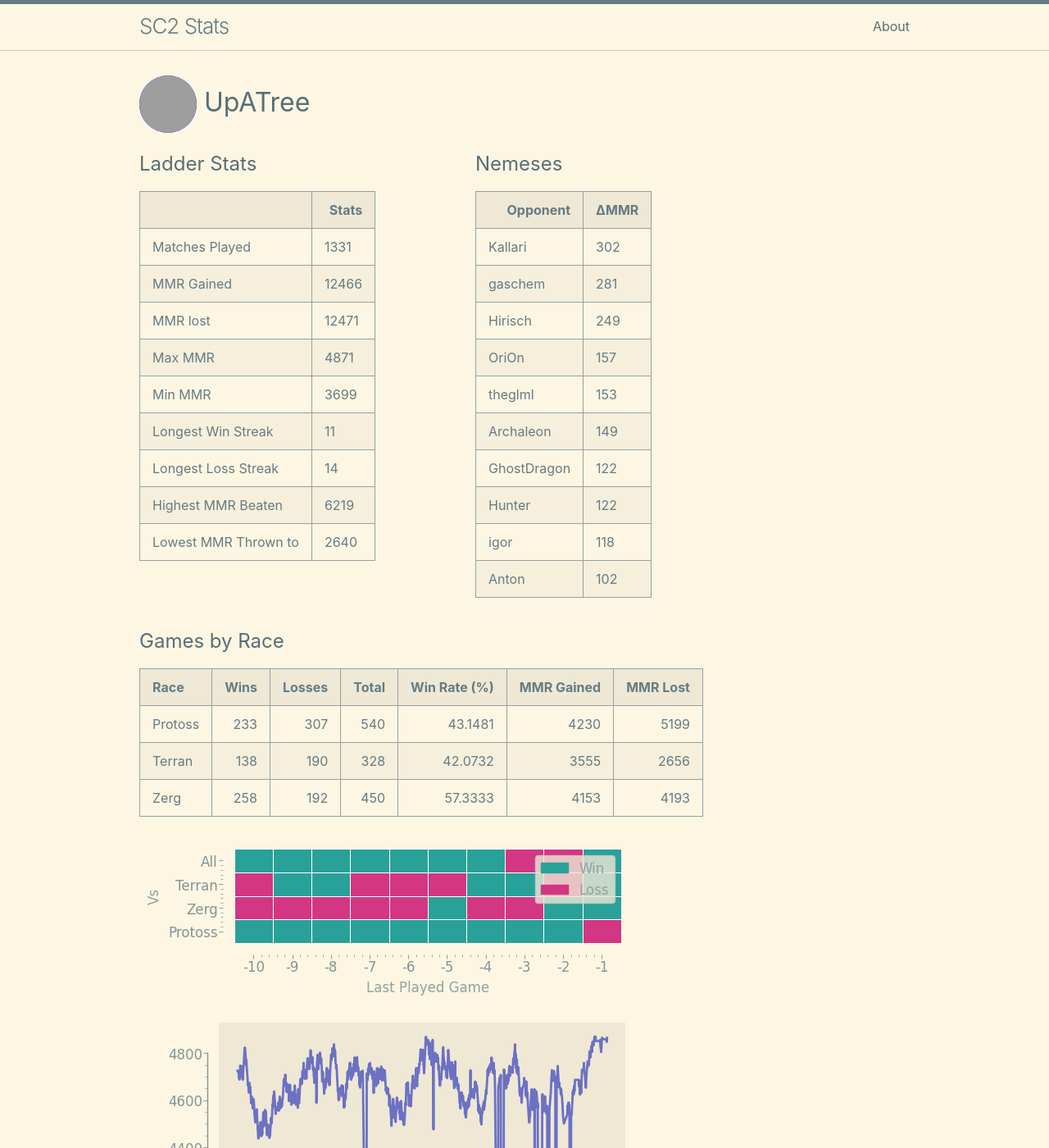
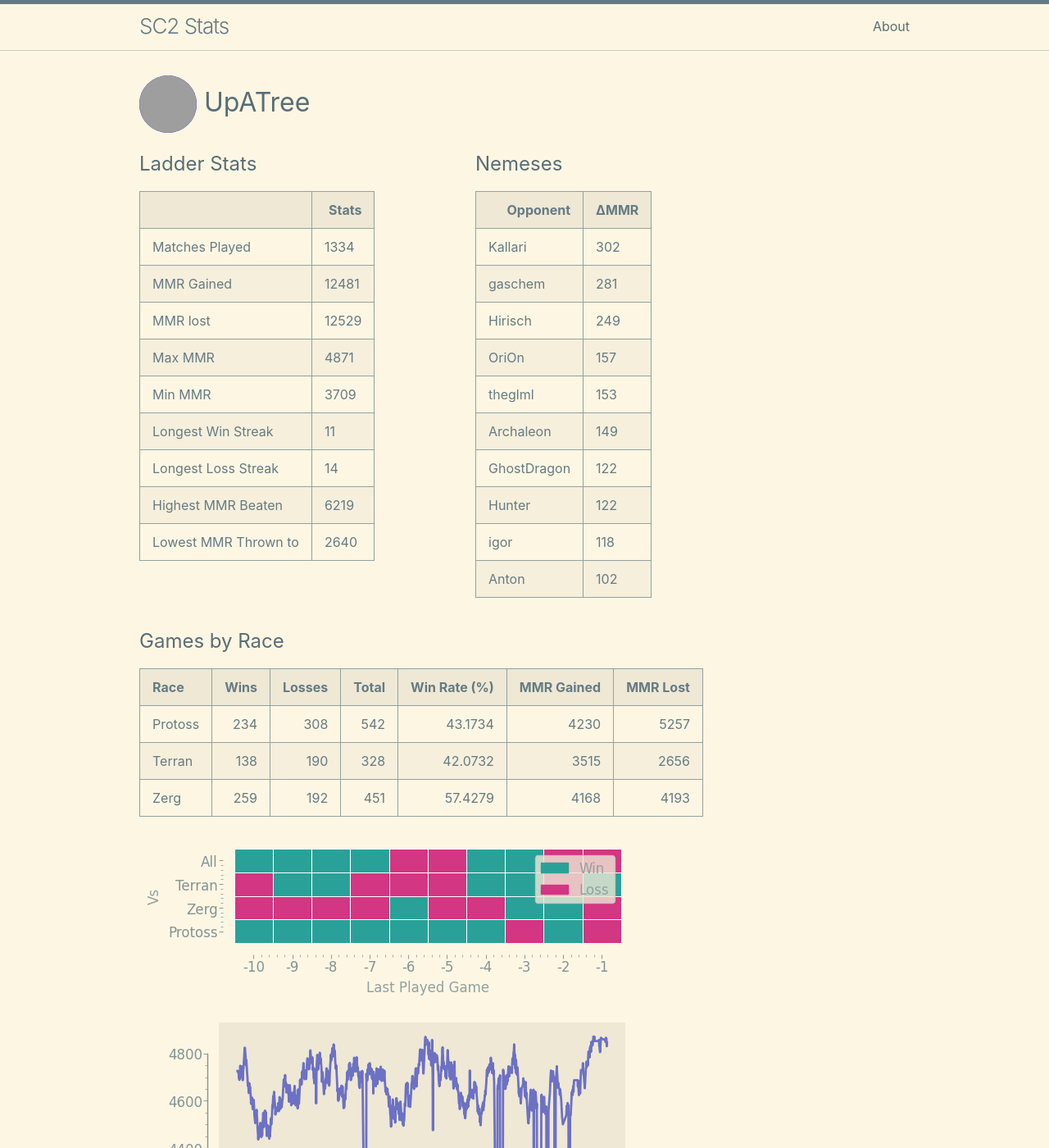
Before and after one commit to kylermurphy/UpATree, a Jekyll site: the page built from docs/index.md, in a window 1280 px wide and 1400 px high. Shown: the whole window at 82% size. Built offline with Jekyll 4.4.1, drawn with Linux system fonts in a browser that asks for light colours; grey boxes are pictures that could not be loaded.

Commit message:
running on push

```diff
--- a/docs/index.md
+++ b/docs/index.md
@@ -18,15 +18,15 @@ layout: home
   <tbody>
     <tr>
       <td>Matches Played</td>
-      <td>1331</td>
+      <td>1334</td>
     </tr>
     <tr>
       <td>MMR Gained</td>
-      <td>12466</td>
+      <td>12481</td>
     </tr>
     <tr>
       <td>MMR lost</td>
-      <td>12471</td>
+      <td>12529</td>
     </tr>
     <tr>
       <td>Max MMR</td>
@@ -34,7 +34,7 @@ layout: home
     </tr>
     <tr>
       <td>Min MMR</td>
-      <td>3699</td>
+      <td>3709</td>
     </tr>
     <tr>
       <td>Longest Win Streak</td>
@@ -114,9 +114,9 @@ layout: home
 
 | Race    |   Wins |   Losses |   Total |   Win Rate (%) |   MMR Gained |   MMR Lost |
 |:--------|-------:|---------:|--------:|---------------:|-------------:|-----------:|
-| Protoss |    233 |      307 |     540 |        43.1481 |         4230 |       5199 |
-| Terran  |    138 |      190 |     328 |        42.0732 |         3555 |       2656 |
-| Zerg    |    258 |      192 |     450 |        57.3333 |         4153 |       4193 |
+| Protoss |    234 |      308 |     542 |        43.1734 |         4230 |       5257 |
+| Terran  |    138 |      190 |     328 |        42.0732 |         3515 |       2656 |
+| Zerg    |    259 |      192 |     451 |        57.4279 |         4168 |       4193 |
 
 ![Games by Race](./assets/gm_hist.png)
 
--- a/log.txt
+++ b/log.txt
@@ -548,3 +548,4 @@ Writing a log file 2025-03-18 23:48:06.
 Writing a log file 2025-03-19 16:29:30.
 Writing a log file 2025-03-19 16:52:48.
 Writing a log file 2025-03-19 17:21:09.
+Writing a log file 2025-03-19 17:48:00.
```
Also changed, not shown: docs/assets/MMR.png, docs/assets/daily.png, docs/assets/gm_hist.png, docs/assets/r_wrt.png, 1 other file.
